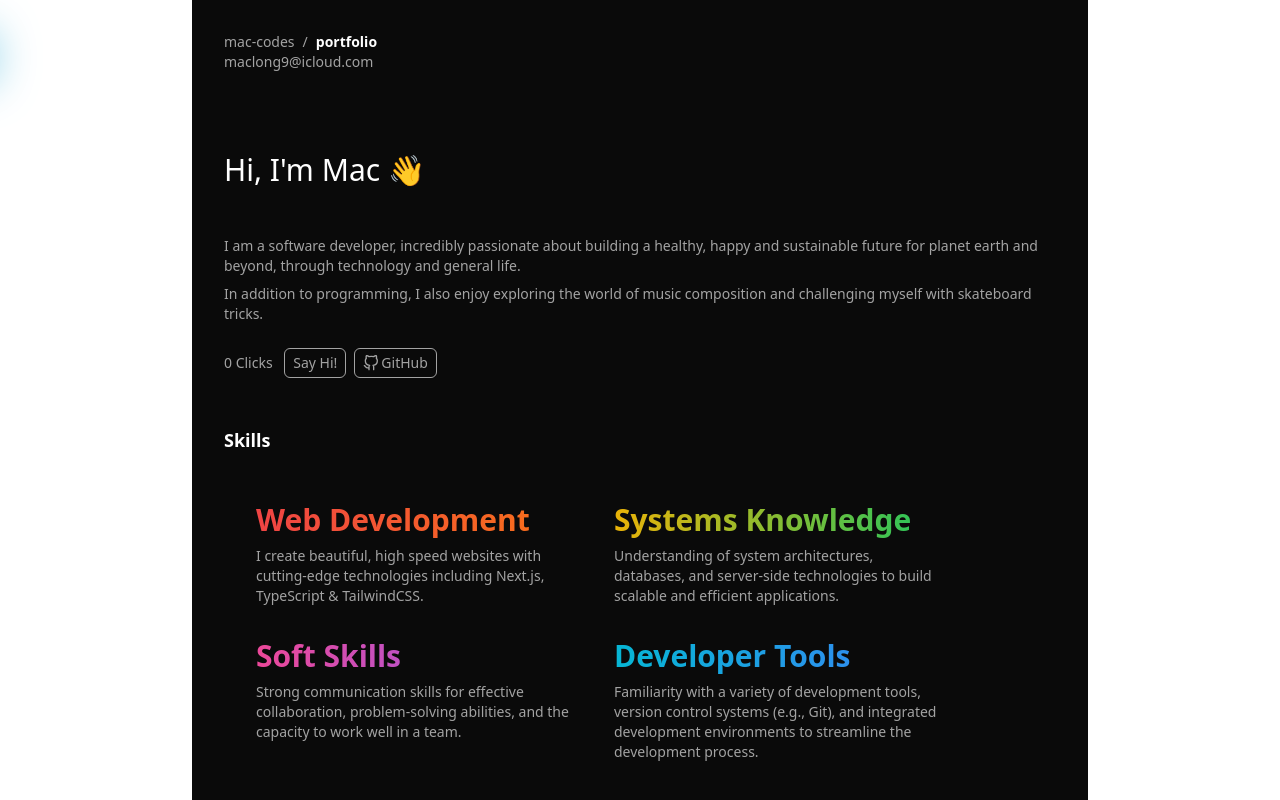
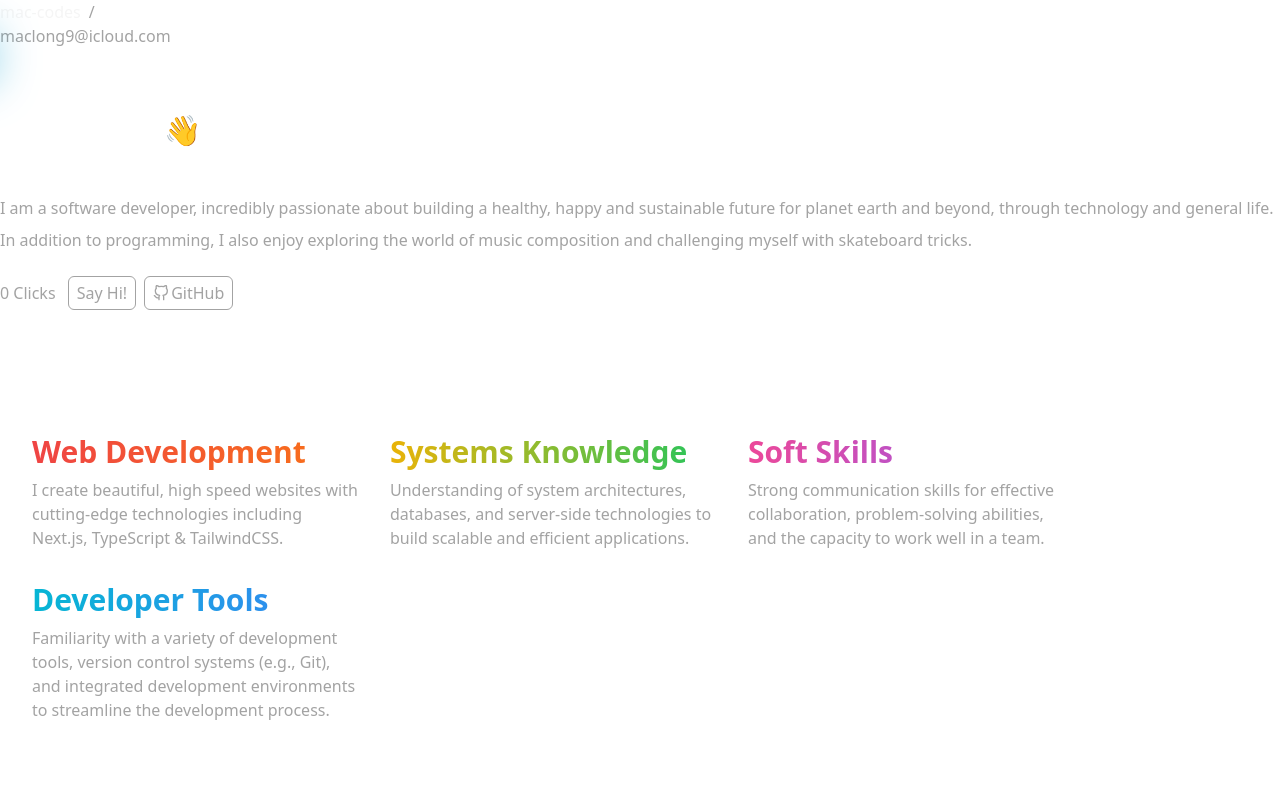
Before and after one commit to mac-codes9/portfolio, a SvelteKit app: page / in a window 1280 px wide. Shown: the top 800 px of the page. Built offline with nearby package versions, Linux system fonts and the light colour scheme; no server answers; the database is empty.

Commit message:
Update +layout.svelte rm all styles

```diff
--- a/src/routes/+layout.svelte
+++ b/src/routes/+layout.svelte
@@ -4,7 +4,7 @@
   import Header from "$lib/components/layout/header.svelte";
 </script>
 
-<body class="space-y-8 pt-8 px-4 mx-auto max-w-3xl bg-neutral-950 text-neutral-400 text-sm mdl:px-8 mdl:space-y-20 mdl:max-w-4xl">
+<body class="">
   <Header />
   <main class="space-y-12 mx-auto">
     <slot />
```
